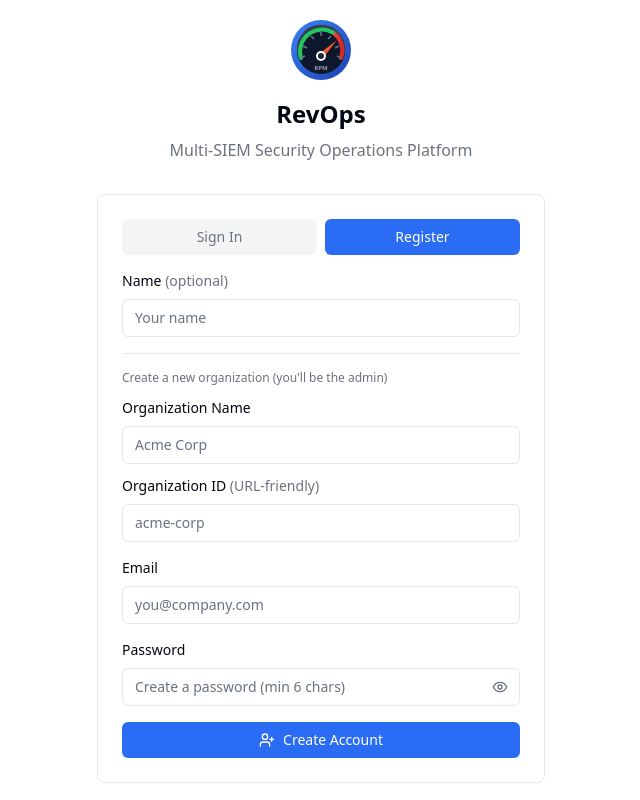
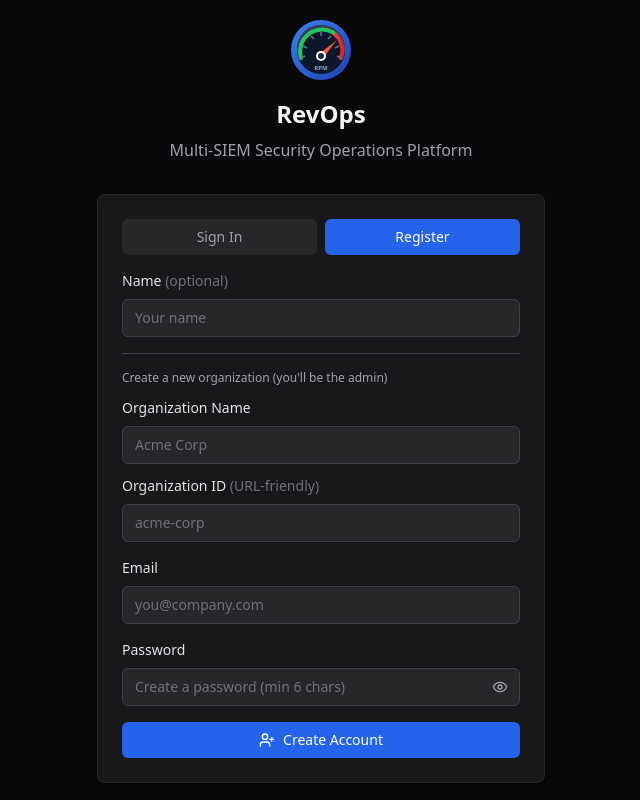
Before and after one commit to TachTech-Engineering/revops, a React (Vite) app in the folder packages/frontend/: page /login in a window 1280 px wide. Both pictures are taken after a click on the button "Register". Shown: the whole page, without its empty margins (319-959 px from the left). Built offline with nearby package versions, Linux system fonts and the light colour scheme; no server answers.

Commit message:
style: Make login page dark mode
- Dark background (zinc-950)
- Dark card with subtle border (zinc-900/zinc-800)
- Dark input fields (zinc-800)
- Blue accent colors for buttons and focus states
- Proper contrast for text and placeholders

```diff
--- a/packages/frontend/src/pages/LoginPage.tsx
+++ b/packages/frontend/src/pages/LoginPage.tsx
@@ -172,17 +172,17 @@ export default function LoginPage() {
   }
 
   return (
-    <div className="min-h-screen bg-background flex items-center justify-center p-4">
+    <div className="dark min-h-screen bg-zinc-950 flex items-center justify-center p-4">
       <div className="w-full max-w-md">
         <div className="text-center mb-8">
           <div className="inline-flex items-center justify-center mb-4">
             <RevOpsLogo size={64} />
           </div>
-          <h1 className="text-2xl font-bold">RevOps</h1>
-          <p className="text-muted-foreground mt-2">Multi-SIEM Security Operations Platform</p>
+          <h1 className="text-2xl font-bold text-zinc-100">RevOps</h1>
+          <p className="text-zinc-400 mt-2">Multi-SIEM Security Operations Platform</p>
         </div>
 
-        <form onSubmit={handleSubmit} className="space-y-4 rounded-lg border bg-card p-6">
+        <form onSubmit={handleSubmit} className="space-y-4 rounded-lg border border-zinc-800 bg-zinc-900 p-6 shadow-xl">
           <div className="flex gap-2 mb-4">
             <button
               type="button"
@@ -192,8 +192,8 @@ export default function LoginPage() {
               }}
               className={`flex-1 py-2 text-sm font-medium rounded-md transition-colors ${
                 !isRegisterMode
-                  ? 'bg-primary text-primary-foreground'
-                  : 'bg-muted text-muted-foreground hover:text-foreground'
+                  ? 'bg-blue-600 text-white'
+                  : 'bg-zinc-800 text-zinc-400 hover:text-zinc-200'
               }`}
             >
               Sign In
@@ -206,8 +206,8 @@ export default function LoginPage() {
               }}
               className={`flex-1 py-2 text-sm font-medium rounded-md transition-colors ${
                 isRegisterMode
-                  ? 'bg-primary text-primary-foreground'
-                  : 'bg-muted text-muted-foreground hover:text-foreground'
+                  ? 'bg-blue-600 text-white'
+                  : 'bg-zinc-800 text-zinc-400 hover:text-zinc-200'
               }`}
             >
               Register
@@ -215,14 +215,14 @@ export default function LoginPage() {
           </div>
 
           {error && (
-            <div className="p-3 rounded-md bg-destructive/10 text-destructive text-sm">{error}</div>
+            <div className="p-3 rounded-md bg-red-500/10 text-red-400 text-sm">{error}</div>
           )}
 
           {isRegisterMode && (
             <>
               <div>
-                <label htmlFor="name" className="block text-sm font-medium mb-2">
-                  Name <span className="text-muted-foreground">(optional)</span>
+                <label htmlFor="name" className="block text-sm font-medium text-zinc-200 mb-2">
+                  Name <span className="text-zinc-500">(optional)</span>
                 </label>
                 <input
                   id="name"
@@ -230,18 +230,18 @@ export default function LoginPage() {
                   value={name}
                   onChange={(e) => setName(e.target.value)}
                   placeholder="Your name"
-                  className="w-full rounded-md border bg-background px-3 py-2 text-sm placeholder:text-muted-foreground focus:outline-none focus:ring-2 focus:ring-primary"
+                  className="w-full rounded-md border border-zinc-700 bg-zinc-800 px-3 py-2 text-sm text-zinc-100 placeholder:text-zinc-500 focus:outline-none focus:ring-2 focus:ring-blue-500 focus:border-transparent"
                   autoComplete="name"
                 />
               </div>
 
-              <div className="border-t pt-4 mt-2">
-                <p className="text-xs text-muted-foreground mb-3">
+              <div className="border-t border-zinc-700 pt-4 mt-2">
+                <p className="text-xs text-zinc-400 mb-3">
                   Create a new organization (you'll be the admin)
                 </p>
                 <div className="space-y-3">
                   <div>
-                    <label htmlFor="orgName" className="block text-sm font-medium mb-2">
+                    <label htmlFor="orgName" className="block text-sm font-medium text-zinc-200 mb-2">
                       Organization Name
                     </label>
                     <input
@@ -258,12 +258,12 @@ export default function LoginPage() {
                         setOrganizationSlug(slug)
                       }}
                       placeholder="Acme Corp"
-                      className="w-full rounded-md border bg-background px-3 py-2 text-sm placeholder:text-muted-foreground focus:outline-none focus:ring-2 focus:ring-primary"
+                      className="w-full rounded-md border border-zinc-700 bg-zinc-800 px-3 py-2 text-sm text-zinc-100 placeholder:text-zinc-500 focus:outline-none focus:ring-2 focus:ring-blue-500 focus:border-transparent"
                     />
                   </div>
                   <div>
-                    <label htmlFor="orgSlug" className="block text-sm font-medium mb-2">
-                      Organization ID <span className="text-muted-foreground">(URL-friendly)</span>
+                    <label htmlFor="orgSlug" className="block text-sm font-medium text-zinc-200 mb-2">
+                      Organization ID <span className="text-zinc-500">(URL-friendly)</span>
                     </label>
                     <input
                       id="orgSlug"
@@ -271,7 +271,7 @@ export default function LoginPage() {
                       value={organizationSlug}
                       onChange={(e) => setOrganizationSlug(e.target.value.toLowerCase().replace(/[^a-z0-9-]/g, ''))}
                       placeholder="acme-corp"
-                      className="w-full rounded-md border bg-background px-3 py-2 text-sm placeholder:text-muted-foreground focus:outline-none focus:ring-2 focus:ring-primary"
+                      className="w-full rounded-md border border-zinc-700 bg-zinc-800 px-3 py-2 text-sm text-zinc-100 placeholder:text-zinc-500 focus:outline-none focus:ring-2 focus:ring-blue-500 focus:border-transparent"
                     />
                   </div>
                 </div>
@@ -280,7 +280,7 @@ export default function LoginPage() {
           )}
 
           <div>
-            <label htmlFor="email" className="block text-sm font-medium mb-2">
+            <label htmlFor="email" className="block text-sm font-medium text-zinc-200 mb-2">
               Email
             </label>
             <input
@@ -289,13 +289,13 @@ export default function LoginPage() {
               value={email}
               onChange={(e) => setEmail(e.target.value)}
               placeholder="you@company.com"
-              className="w-full rounded-md border bg-background px-3 py-2 text-sm placeholder:text-muted-foreground focus:outline-none focus:ring-2 focus:ring-primary"
+              className="w-full rounded-md border border-zinc-700 bg-zinc-800 px-3 py-2 text-sm text-zinc-100 placeholder:text-zinc-500 focus:outline-none focus:ring-2 focus:ring-blue-500 focus:border-transparent"
               autoComplete="email"
             />
           </div>
 
           <div>
-            <label htmlFor="password" className="block text-sm font-medium mb-2">
+            <label htmlFor="password" className="block text-sm font-medium text-zinc-200 mb-2">
               Password
             </label>
             <div className="relative">
@@ -305,13 +305,13 @@ export default function LoginPage() {
                 value={password}
                 onChange={(e) => setPassword(e.target.value)}
                 placeholder={isRegisterMode ? 'Create a password (min 6 chars)' : 'Enter your password'}
-                className="w-full rounded-md border bg-background px-3 py-2 pr-10 text-sm placeholder:text-muted-foreground focus:outline-none focus:ring-2 focus:ring-primary"
+                className="w-full rounded-md border border-zinc-700 bg-zinc-800 px-3 py-2 pr-10 text-sm text-zinc-100 placeholder:text-zinc-500 focus:outline-none focus:ring-2 focus:ring-blue-500 focus:border-transparent"
                 autoComplete={isRegisterMode ? 'new-password' : 'current-password'}
               />
               <button
                 type="button"
                 onClick={() => setShowPassword(!showPassword)}
-                className="absolute right-2 top-1/2 -translate-y-1/2 p-1 text-muted-foreground hover:text-foreground"
+                className="absolute right-2 top-1/2 -translate-y-1/2 p-1 text-zinc-400 hover:text-zinc-200"
               >
                 {showPassword ? <EyeOff size={16} /> : <Eye size={16} />}
               </button>
@@ -321,11 +321,11 @@ export default function LoginPage() {
           <button
             type="submit"
             disabled={isLoading}
-            className="w-full flex items-center justify-center gap-2 px-4 py-2 bg-primary text-primary-foreground rounded-md text-sm font-medium hover:bg-primary/90 disabled:opacity-50 transition-colors"
+            className="w-full flex items-center justify-center gap-2 px-4 py-2 bg-blue-600 text-white rounded-md text-sm font-medium hover:bg-blue-700 disabled:opacity-50 transition-colors"
           >
             {isLoading ? (
               <>
-                <div className="w-4 h-4 border-2 border-primary-foreground/30 border-t-primary-foreground rounded-full animate-spin" />
+                <div className="w-4 h-4 border-2 border-white/30 border-t-white rounded-full animate-spin" />
                 {isRegisterMode ? 'Creating account...' : 'Signing in...'}
               </>
             ) : isRegisterMode ? (
```
